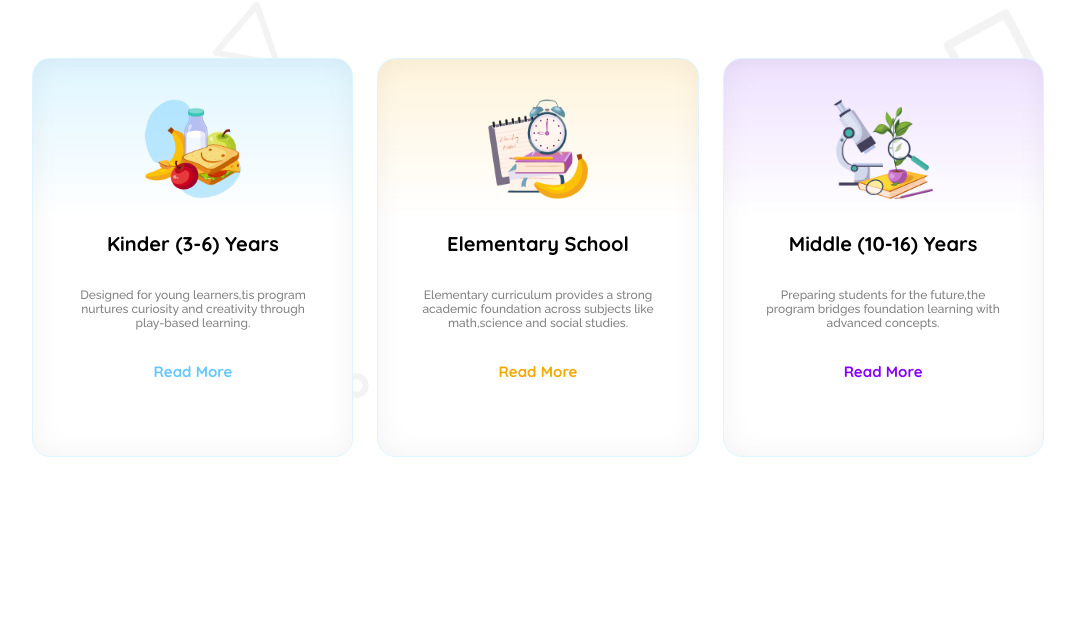
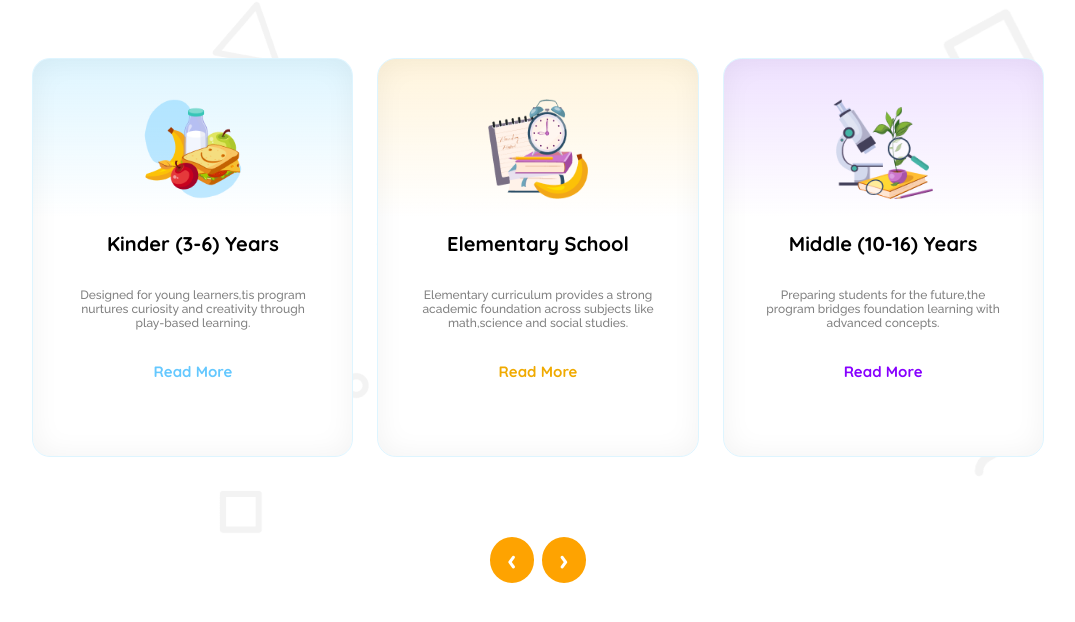
Before and after one commit to imam1788/Assignment-2, a plain HTML site: page index.html in a window 1280 px wide. Shown: the part 622-1244 px from the top of the page, without its empty margins (102-1177 px from the left). Before the commit the page ends 1159 px from the top, so only its background shows below. Drawn offline with Linux system fonts and the light colour scheme.

Commit message:
added previous and next button

```diff
--- a/index.html
+++ b/index.html
@@ -44,7 +44,7 @@
 
   <main>
    <!-- this is banner section -->
-    <div class="banner-section">
+    <section class="banner-section">
       <div class="banner-info">
         <h1 class="banner-title"> <span class="empowering">Empowering</span> <br>
           students from small <br> age <span class="towards-vision">towards vision</span></h1>
@@ -52,7 +52,7 @@
         <button class="banner-button">Enroll Now</button>
       </div>
       <img class="banner-img" src="assets/hero-kids.png" alt="">
-    </div>
+    </section>
     <section class="curriculum-section">
       <h2 class="curriculum-title">Standard Curriculum</h2>
 
@@ -78,6 +78,10 @@
           <h5 class="card-button" style="color: rgb(135, 0, 255);">Read More</h5>
         </div>
       </div>
+      <div class="arrow-content">
+        <a href="#" class="previous">&#8249;</a>
+        <a href="#" class="next">&#8250;</a>
+      </div>
     </section>
   </main>
 
--- a/styles/style.css
+++ b/styles/style.css
@@ -193,6 +193,32 @@ text-align: center;
   font-size: 15px;
   font-weight: 700;
 }
+.arrow-content{
+display: flex;
+gap: 8px;
+align-items: center;
+justify-content: center;
+margin: 0 auto 60px;
+}
+.arrow-content a{
+  text-decoration: none;
+  display: inline-block;
+  padding: 3px 18px 5px;
+  color: rgb(255, 255, 255);
+  text-align: center;
+}
+.previous{
+  background: rgb(254, 163, 1);
+  font-size: 30px;
+  font-weight: 900;
+  border-radius: 50%;
+}
+.next{
+  background: rgb(254, 163, 1);
+  font-size: 30px;
+  font-weight: 900;
+  border-radius: 50%;
+}
 
 /* Media query for Mobile device */
 @media screen and (max-width: 576px){
```
